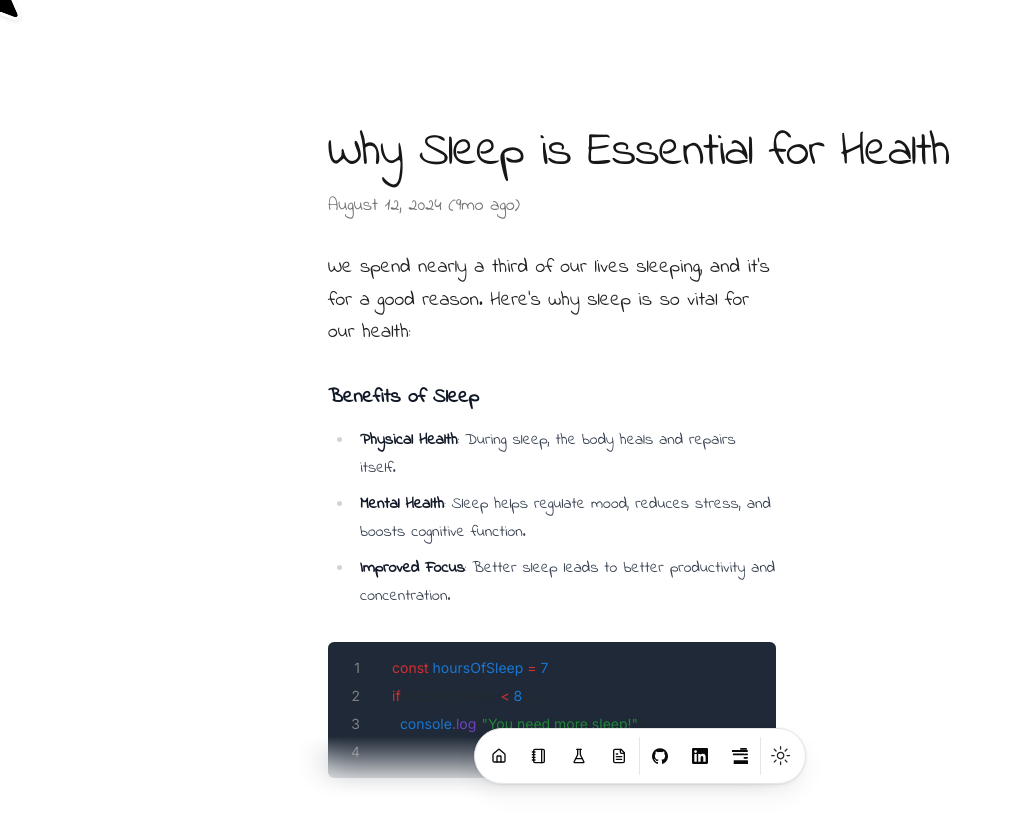
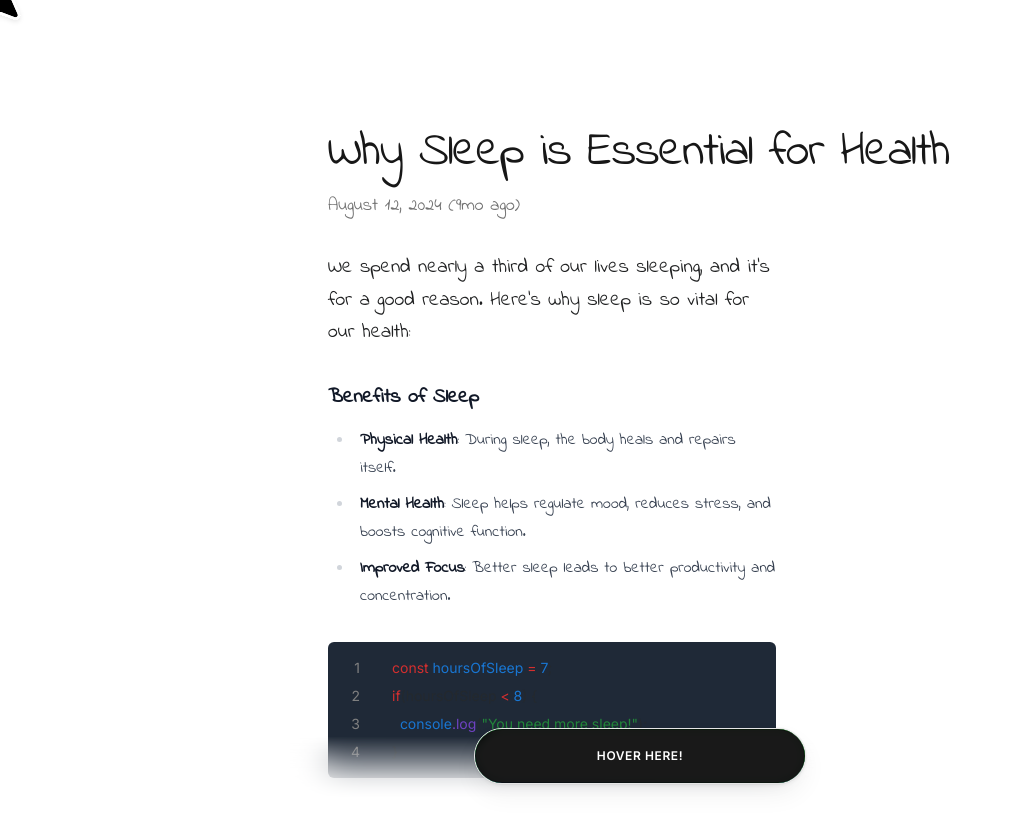
Before and after one commit to hiteshhhh007/Portfolio, a Next.js app: page /blog/hello-world in a window 1280 px wide. Shown: the top 830 px of the page, without its empty margins (0-1012 px from the left). Built offline with nearby package versions, Linux system fonts and the light colour scheme.

Commit message:
ui fixes -->

```diff
--- a/src/components/magicui/border-beam.tsx
+++ b/src/components/magicui/border-beam.tsx
@@ -17,13 +17,15 @@ interface BorderBeamProps {
    */
   delay?: number;
   /**
-   * The color of the border beam from.
+   * Array of colors for the beam's gradient.
+   * @default ["#FF0000", "#FF7F00", "#FFFF00", "#00FF00", "#0000FF", "#4B0082", "#8B00FF"] (Rainbow)
    */
-  colorFrom?: string;
+  colors?: string[];
   /**
-   * The color of the border beam to.
+   * Whether the gradient should fade to transparent at the end.
+   * @default true
    */
-  colorTo?: string;
+  gradientTransparency?: boolean;
   /**
    * The motion transition of the border beam.
    */
@@ -48,30 +50,51 @@ interface BorderBeamProps {
 
 export const BorderBeam = ({
   className,
-  size = 50,
-  delay = 0,
-  duration = 6,
-  colorFrom = "#ffaa40",
-  colorTo = "#9c40ff",
+  size = 5000,
+  delay = 6,
+  duration = 1,
+  colors = [
+    "#FF0000", // Red
+    "#FF7F00", // Orange
+    "#FFFF00", // Yellow
+    "#00FF00", // Green
+    "#0000FF", // Blue
+    "#4B0082", // Indigo
+    "#8B00FF", // Violet
+  ],
+  gradientTransparency = true,
   transition,
   style,
   reverse = false,
   initialOffset = 0,
 }: BorderBeamProps) => {
+  const colorStops = [...colors];
+  if (gradientTransparency) {
+    colorStops.push("transparent");
+  }
+
+  // Handle case where colors array might be empty if user provides it explicitly
+  // Though default prop covers the initial load.
+  const safeColorStops = colorStops.length > 0 ? colorStops : ["transparent"];
+
+  const gradientStyle =
+    safeColorStops.length > 1
+      ? `linear-gradient(to left, ${safeColorStops.join(", ")})`
+      : `linear-gradient(to left, ${safeColorStops[0]}, ${safeColorStops[0]})`; // Fallback for single effective color stop
+
   return (
     <div className="pointer-events-none absolute inset-0 rounded-[inherit] border border-transparent [mask-clip:padding-box,border-box] [mask-composite:intersect] [mask-image:linear-gradient(transparent,transparent),linear-gradient(#000,#000)]">
       <motion.div
         className={cn(
           "absolute aspect-square",
-          "bg-gradient-to-l from-[var(--color-from)] via-[var(--color-to)] to-transparent",
+          // Tailwind gradient classes (from, via, to) are removed in favor of inline style
           className,
         )}
         style={
           {
             width: size,
             offsetPath: `rect(0 auto auto 0 round ${size}px)`,
-            "--color-from": colorFrom,
-            "--color-to": colorTo,
+            backgroundImage: gradientStyle,
             ...style,
           } as MotionStyle
         }
--- a/src/components/magicui/dock.tsx
+++ b/src/components/magicui/dock.tsx
@@ -2,22 +2,51 @@
 
 import { cn } from "@/lib/utils";
 import { cva, type VariantProps } from "class-variance-authority";
-import { motion, useMotionValue, useSpring, useTransform } from "framer-motion";
-import React, { PropsWithChildren, useRef } from "react";
+import {
+  motion,
+  useMotionValue,
+  useSpring,
+  useTransform,
+  MotionValue,
+  HTMLMotionProps
+} from "framer-motion";
+import React, { useRef, createContext, useContext, PropsWithChildren } from "react"; // Import createContext and useContext
 
-export interface DockProps extends VariantProps<typeof dockVariants> {
+// Constants
+const DEFAULT_MAGNIFICATION = 60;
+const DEFAULT_DISTANCE = 140;
+
+// 1. Define Context
+interface DockContextType {
+  mousex: MotionValue<number>;
+  magnification: number;
+  distance: number;
+}
+
+const DockContext = createContext<DockContextType | null>(null);
+
+// Custom hook to use the Dock context
+export const useDockContext = () => {
+  const context = useContext(DockContext);
+  if (!context) {
+    throw new Error("useDockContext must be used within a DockProvider");
+  }
+  return context;
+};
+
+const dockVariants = cva(
+  "mx-auto w-max h-full p-2 flex items-end rounded-full border"
+);
+
+export interface DockProps
+  extends VariantProps<typeof dockVariants>,
+    Omit<HTMLMotionProps<"div">, "onMouseMove" | "onMouseLeave"> { // Omit to avoid conflict with internal handlers if needed, or allow override
   className?: string;
   magnification?: number;
   distance?: number;
   children: React.ReactNode;
+  // onMouseEnter, onMouseLeave, etc., will now be accepted via HTMLMotionProps<'div'>
 }
-
-const DEFAULT_MAGNIFICATION = 60;
-const DEFAULT_DISTANCE = 140;
-
-const dockVariants = cva(
-  "mx-auto w-max h-full p-2 flex items-end rounded-full border"
-);
 
 const Dock = React.forwardRef<HTMLDivElement, DockProps>(
   (
@@ -32,20 +61,10 @@ const Dock = React.forwardRef<HTMLDivElement, DockProps>(
   ) => {
     const mousex = useMotionValue(Infinity);
 
-    const renderChildren = () => {
-      return React.Children.map(children, (child: any) => {
-        if (React.isValidElement(child)) {
-          return React.cloneElement(child, {
-            mousex,
-            magnification,
-            distance,
-          } as DockIconProps);
-        }
-        return child;
-      });
-    };
-
+    // 2. Provide Context
+    // The renderChildren logic for cloning is no longer needed here if DockIcon consumes context
     return (
+      <DockContext.Provider value={{ mousex, magnification, distance }}>
         <motion.div
           ref={ref}
           onMouseMove={(e) => mousex.set(e.pageX)}
@@ -53,8 +72,9 @@ const Dock = React.forwardRef<HTMLDivElement, DockProps>(
           {...props}
           className={cn(dockVariants({ className }))}
         >
-        {renderChildren()}
+          {children} {/* Render children directly */}
         </motion.div>
+      </DockContext.Provider>
     );
   }
 );
@@ -62,25 +82,21 @@ const Dock = React.forwardRef<HTMLDivElement, DockProps>(
 Dock.displayName = "Dock";
 
 export interface DockIconProps {
-  size?: number;
-  magnification?: number;
-  distance?: number;
-  mousex?: any;
+  size?: number; // This prop seems unused by the animation logic, might be for content inside
   className?: string;
   children?: React.ReactNode;
-  props?: PropsWithChildren;
+  // mousex, magnification, distance are removed from props as they'll come from context
 }
 
 const DockIcon = ({
-  size,
-  magnification = DEFAULT_MAGNIFICATION,
-  distance = DEFAULT_DISTANCE,
-  mousex,
+  // Remove mousex, magnification, distance from destructured props
   className,
   children,
   ...props
 }: DockIconProps) => {
   const ref = useRef<HTMLDivElement>(null);
+  // 3. Consume Context
+  const { mousex, magnification, distance } = useDockContext();
 
   const distanceCalc = useTransform(mousex, (val: number) => {
     const bounds = ref.current?.getBoundingClientRect() ?? { x: 0, width: 0 };
@@ -90,7 +106,7 @@ const DockIcon = ({
   let widthSync = useTransform(
     distanceCalc,
     [-distance, 0, distance],
-    [40, magnification, 40]
+    [40, magnification, 40] // Base width 40px, magnified width `magnification`
   );
 
   let width = useSpring(widthSync, {
--- a/src/components/navbar.tsx
+++ b/src/components/navbar.tsx
@@ -1,3 +1,5 @@
+"use client";
+
 import { Dock, DockIcon } from "@/components/magicui/dock";
 import { ModeToggle } from "@/components/mode-toggle";
 import { buttonVariants } from "@/components/ui/button";
@@ -10,14 +12,81 @@ import {
 import { DATA } from "@/data/resume";
 import { cn } from "@/lib/utils";
 import Link from "next/link";
+import { BorderBeam } from "@/components/magicui/border-beam";
+import { useState } from "react";
+import { motion, AnimatePresence } from "framer-motion";
 
 export default function Navbar() {
+  const [isRevealed, setIsRevealed] = useState(false);
+  // No need for hasBeenRevealed, just check if isRevealed is already true
+
+  const overlayVariants = {
+    hidden: { opacity: 1, scale: 1 },
+    visible: { opacity: 0, scale: 0.95, transition: { duration: 0.3 } },
+  };
+
+  const iconsContainerVariants = {
+    hidden: { opacity: 0, y: 10 },
+    visible: { opacity: 1, y: 0, transition: { duration: 0.3, delay: 0.1 } },
+  };
+
+  const handleMouseEnter = () => {
+    if (!isRevealed) { // Only set to true if it's not already revealed
+      setIsRevealed(true);
+    }
+  };
+  // The onMouseLeave handler is removed from the Dock component
+
   return (
     <div className="pointer-events-none fixed inset-x-0 bottom-0 z-30 mx-auto mb-4 flex origin-bottom h-full max-h-14">
       <div className="fixed bottom-0 inset-x-0 h-16 w-full bg-background to-transparent backdrop-blur-lg [-webkit-mask-image:linear-gradient(to_top,black,transparent)] dark:bg-background"></div>
-      <Dock className="z-50 pointer-events-auto relative mx-auto flex min-h-full h-full items-center px-1 bg-background [box-shadow:0_0_0_1px_rgba(0,0,0,.03),0_2px_4px_rgba(0,0,0,.05),0_12px_24px_rgba(0,0,0,.05)] transform-gpu dark:[border:1px_solid_rgba(255,255,255,.1)] dark:[box-shadow:0_-20px_80px_-20px_#ffffff1f_inset] ">
-        {DATA.navbar.map((item, index) => ( // Added index for key
-          <DockIcon key={item.href || index}>  {/* Use href or index for unique key */}
+      <Dock
+        className="z-50 pointer-events-auto relative mx-auto flex min-h-full h-full items-center px-1 bg-background [box-shadow:0_0_0_1px_rgba(0,0,0,.03),0_2px_4px_rgba(0,0,0,.05),0_12px_24px_rgba(0,0,0,.05)] transform-gpu dark:[border:1px_solid_rgba(255,255,255,.1)] dark:[box-shadow:0_-20px_80px_-20px_#ffffff1f_inset] "
+        onMouseEnter={handleMouseEnter} // Use the new handler
+        // onMouseLeave is removed
+      >
+        {/* BorderBeams will now use the default rainbow colors and animate faster */}
+        <BorderBeam
+          size={1000}
+          duration={1.5}
+          delay={0}
+        />
+        <BorderBeam
+          size={1000}
+          duration={2}
+          delay={0.5}
+          reverse={true}
+        />
+
+        {/* Overlay */}
+        <AnimatePresence>
+          {!isRevealed && (
+            <motion.div
+              key="dock-overlay"
+              variants={overlayVariants}
+              initial="hidden"
+              animate="hidden"
+              exit="visible"
+              className="absolute inset-0 bg-black/90 backdrop-blur-sm rounded-full flex items-center justify-center z-10"
+              style={{ pointerEvents: isRevealed ? "none" : "auto" }}
+            >
+              <span className="text-white text-xs font-semibold tracking-wider">
+                HOVER HERE!
+              </span>
+            </motion.div>
+          )}
+        </AnimatePresence>
+
+        {/* Icons Container */}
+        <motion.div
+          className="flex items-end h-full"
+          variants={iconsContainerVariants}
+          initial="hidden"
+          animate={isRevealed ? "visible" : "hidden"}
+          style={{ pointerEvents: isRevealed ? "auto" : "none" }}
+        >
+          {DATA.navbar.map((item, index) => (
+            <DockIcon key={item.href || index}>
               <Tooltip>
                 <TooltipTrigger asChild>
                   <Link
@@ -70,6 +139,7 @@ export default function Navbar() {
               </TooltipContent>
             </Tooltip>
           </DockIcon>
+        </motion.div>
       </Dock>
     </div>
   );
--- a/tailwind.config.ts
+++ b/tailwind.config.ts
@@ -63,7 +63,7 @@ const config = {
         md: "calc(var(--radius) - 2px)",
         sm: "calc(var(--radius) - 4px)",
       },
-      keyframes: {
+      keyframes: { // <<< KEYFRAMES SECTION
         "accordion-down": {
           from: { height: "0" },
           to: { height: "var(--radix-accordion-content-height)" },
@@ -72,10 +72,16 @@ const config = {
           from: { height: "var(--radix-accordion-content-height)" },
           to: { height: "0" },
         },
+        "aurora": { // <-- ADD THIS KEYFRAME DEFINITION
+          "0%": { backgroundPosition: "0% 50%" },
+          "50%": { backgroundPosition: "100% 50%" },
+          "100%": { backgroundPosition: "0% 50%" },
+        },
       },
-      animation: {
+      animation: { // <<< ANIMATION SECTION
         "accordion-down": "accordion-down 0.2s ease-out",
         "accordion-up": "accordion-up 0.2s ease-out",
+        "aurora": "aurora 10s infinite linear", // <-- ADD THIS ANIMATION UTILITY
       },
     },
   },
```
Also changed, not shown: src/app/globals.css (+28 -0 lines), src/app/page.tsx (+28 -57 lines), src/components/magicui/aurora-text.tsx (added, +43 -0 lines), src/components/magicui/blur-fade-text.tsx (+16 -9 lines). Lines whose indentation alone changed are shown as unchanged.
